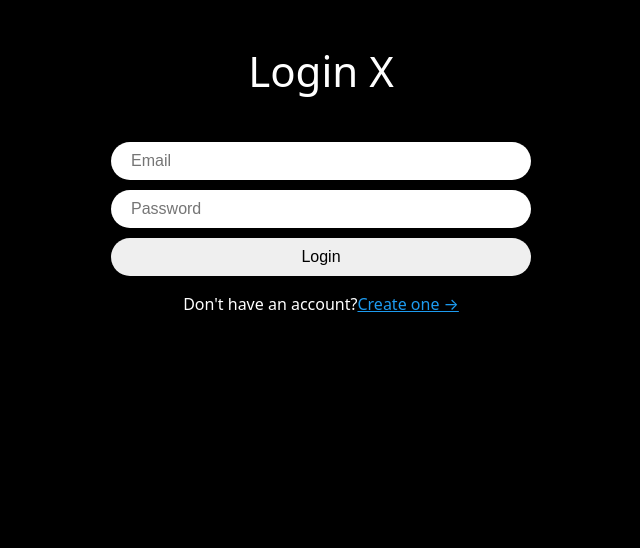
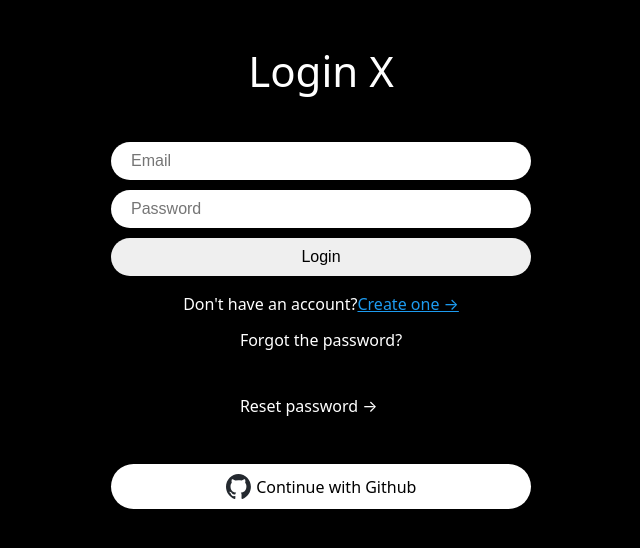
Before and after one commit to racheljeong/new_twitter, a React (Vite) app: page /login in a window 1280 px wide. Shown: the top 548 px of the page, without its empty margins (319-959 px from the left). Built offline with nearby package versions, Linux system fonts and the light colour scheme.

Commit message:
added outlet on Layout and  fetch,upload pic ,data

```diff
--- a/package.json
+++ b/package.json
@@ -13,8 +13,8 @@
     "firebase": "^10.7.2",
     "react": "^18.2.0",
     "react-dom": "^18.2.0",
-    "react-router-dom": "^6.14.2",
-    "styled-components": "^6.0.7",
+    "react-router-dom": "6.4",
+    "styled-components": "^6.1.8",
     "styled-reset": "^4.5.2"
   },
   "devDependencies": {
--- a/src/App.tsx
+++ b/src/App.tsx
@@ -63,6 +63,7 @@ function App() {
   const init = async () => {
     await auth.authStateReady();
     setLoading(false);
+    console.log(`router ::` ,{router});
   };
   useEffect(() => {
     init();
--- a/src/components/auth-components.tsx
+++ b/src/components/auth-components.tsx
@@ -43,3 +43,9 @@ export const Switcher = styled.span`
         color: #1d9bf0;
     }
 `;
+
+export const Button = styled.button`
+    color: #111111;
+    padding: 10px 20px;
+    border-radius: 50px;
+`;
--- /dev/null
+++ b/src/components/github-btn.tsx
@@ -0,0 +1,44 @@
+import { GithubAuthProvider, signInWithPopup } from "firebase/auth";
+import { styled } from "styled-components";
+import { auth } from "../firebase";
+import { useNavigate } from "react-router-dom";
+
+const Button = styled.span`
+  margin-top: 50px;
+  background-color: white;
+  font-weight: 500;
+  width: 100%;
+  color: black;
+  padding: 10px 20px;
+  border-radius: 50px;
+  border: 0;
+  display: flex;
+  gap: 5px;
+  align-items: center;
+  justify-content: center;
+  cursor: pointer;
+`;
+
+const Logo = styled.img`
+  height: 25px;
+`;
+
+export default function GithubButton() {
+  const navigate = useNavigate();
+
+  const onClick = async () => {
+    try {
+      const provider = new GithubAuthProvider();
+      await signInWithPopup(auth, provider);
+      navigate("/");
+    } catch (error) {
+      console.error(error);
+    }
+  };
+  return (
+    <Button onClick={onClick}>
+      <Logo src="/github-logo.svg" />
+      Continue with Github
+    </Button>
+  );
+}
--- a/src/components/layout.tsx
+++ b/src/components/layout.tsx
@@ -1,10 +1,82 @@
-import { Outlet } from "react-router-dom";
+import { Link, Outlet, useNavigate } from "react-router-dom";
+import styled from "styled-components";
+import { auth } from "../firebase";
+
+const Wrapper = styled.div`
+    display: grid;
+    gap: 20px;
+    grid-template-columns: 1fr 4fr;
+    height: 100%;
+    padding: 50px 0px;
+    width: 100%;
+    max-width: 860px;
+`;
+const Menu = styled.div`
+    display: flex;
+    flex-direction: column;
+    align-items: center;
+    gap: 20px;
+`;
+const MenuItem = styled.div`
+    cursor: pointer;
+    display: flex;
+    align-items: center;
+    justify-content: center;
+    border: 2px solid white;
+    height: 50px;
+    width: 50px;
+    border-radius: 50%;
+    svg {
+        width: 30px;
+        fill: white;
+    }
+    /* &.log-out {
+        border-color: tomato;
+        svg {
+        fill: tomato;
+        }
+    } */
+  `;
+
 
 
 export default function Layout() {
+    const navigate = useNavigate();
+    const logOut = async ()=> {
+        const ok = confirm("Do you really want to logout now?");
+        //return boolean
+        if(ok){
+            await auth.signOut();
+            navigate("/login");
+        }
+
+    }
     return (
-        <>
-        <Outlet />
-        </>
+        <Wrapper>
+            <Menu>
+                <Link to="/">
+                <MenuItem>
+                    <svg fill="currentColor" viewBox="0 0 20 20" xmlns="http://www.w3.org/2000/svg" aria-hidden="true">
+                        <path clipRule="evenodd" fillRule="evenodd" d="M9.293 2.293a1 1 0 0 1 1.414 0l7 7A1 1 0 0 1 17 11h-1v6a1 1 0 0 1-1 1h-2a1 1 0 0 1-1-1v-3a1 1 0 0 0-1-1H9a1 1 0 0 0-1 1v3a1 1 0 0 1-1 1H5a1 1 0 0 1-1-1v-6H3a1 1 0 0 1-.707-1.707l7-7Z" />
+                    </svg>
+                </MenuItem>
+                </Link>
+
+                <Link to="/profile">
+                <MenuItem>
+                    <svg fill="none" strokeWidth={1.5} stroke="currentColor" viewBox="0 0 24 24" xmlns="http://www.w3.org/2000/svg" aria-hidden="true">
+                        <path strokeLinecap="round" strokeLinejoin="round" d="M17.982 18.725A7.488 7.488 0 0 0 12 15.75a7.488 7.488 0 0 0-5.982 2.975m11.963 0a9 9 0 1 0-11.963 0m11.963 0A8.966 8.966 0 0 1 12 21a8.966 8.966 0 0 1-5.982-2.275M15 9.75a3 3 0 1 1-6 0 3 3 0 0 1 6 0Z" />
+                    </svg>
+                </MenuItem>
+                </Link>
+
+                <MenuItem onClick={logOut} className="log-out">
+                <svg fill="currentColor" viewBox="0 0 16 16" xmlns="http://www.w3.org/2000/svg" aria-hidden="true">
+                    <path clipRule="evenodd" fillRule="evenodd" d="M14 4.75A2.75 2.75 0 0 0 11.25 2h-3A2.75 2.75 0 0 0 5.5 4.75v.5a.75.75 0 0 0 1.5 0v-.5c0-.69.56-1.25 1.25-1.25h3c.69 0 1.25.56 1.25 1.25v6.5c0 .69-.56 1.25-1.25 1.25h-3c-.69 0-1.25-.56-1.25-1.25v-.5a.75.75 0 0 0-1.5 0v.5A2.75 2.75 0 0 0 8.25 14h3A2.75 2.75 0 0 0 14 11.25v-6.5Zm-9.47.47a.75.75 0 0 0-1.06 0L1.22 7.47a.75.75 0 0 0 0 1.06l2.25 2.25a.75.75 0 1 0 1.06-1.06l-.97-.97h7.19a.75.75 0 0 0 0-1.5H3.56l.97-.97a.75.75 0 0 0 0-1.06Z" />
+                </svg>
+                </MenuItem>
+            </Menu>
+            <Outlet />
+        </Wrapper>
     );
 }
--- /dev/null
+++ b/src/components/post-tweet-form.tsx
@@ -0,0 +1,130 @@
+import { addDoc, collection, updateDoc } from "firebase/firestore";
+import { useState } from "react";
+import { styled } from "styled-components";
+import { auth, db, storage } from "../firebase";
+import { getDownloadURL, ref, uploadBytes } from "firebase/storage";
+
+
+const Form = styled.form`
+  display: flex;
+  flex-direction: column;
+  gap: 10px;
+`;
+
+const TextArea = styled.textarea`
+  border: 2px solid white;
+  padding: 20px;
+  border-radius: 20px;
+  font-size: 16px;
+  color: white;
+  background-color: black;
+  width: 100%;
+  resize: none;
+  font-family: system-ui, -apple-system, BlinkMacSystemFont, "Segoe UI", Roboto,
+    Oxygen, Ubuntu, Cantarell, "Open Sans", "Helvetica Neue", sans-serif;
+  &::placeholder {
+    font-size: 16px;
+  }
+  &:focus {
+    outline: none;
+    border-color: #1d9bf0;
+  }
+`;
+
+const AttachFileButton = styled.label`
+  padding: 10px 0px;
+  color: #1d9bf0;
+  text-align: center;
+  border-radius: 20px;
+  border: 1px solid #1d9bf0;
+  font-size: 14px;
+  font-weight: 600;
+  cursor: pointer;
+`;
+
+const AttachFileInput = styled.input`
+  display: none;
+`;
+
+const SubmitBtn = styled.input`
+  background-color: #1d9bf0;
+  color: white;
+  border: none;
+  padding: 10px 0px;
+  border-radius: 20px;
+  font-size: 16px;
+  cursor: pointer;
+  &:hover,
+  &:active {
+    opacity: 0.9;
+  }
+`;
+
+
+
+export default function PostTweetForm() {
+
+    const [isLoading, isSetLoading] = useState(false);
+    const [tweet, setTweet] = useState("");
+    const [file, setFile] = useState<File|null>(null);
+
+    const onChange = (e :React.ChangeEvent<HTMLTextAreaElement>) => {
+        setTweet(e.target.value);
+    }
+
+    const onFileChange = (e:React.ChangeEvent<HTMLInputElement>) => {
+        //e.target.file
+        const { files } = e?.target;
+        if(files && files.length === 1){
+            setFile(files[0]);
+        }
+    }
+
+    const onSubmit = async (e : React.FormEvent<HTMLFormElement>)=> {
+      e.preventDefault();
+      const user = auth.currentUser;
+      if(!user || isLoading || tweet === "") return;
+
+      try{
+        isSetLoading(true);
+        //firebase SDK 어떤 컬렉션에 어떤 docs를 추가할지
+        const doc = await addDoc(collection(db, "tweets"), {
+          tweet,
+          createdAt: Date.now(),
+          user : user.displayName,
+          userId : user.uid,
+        });
+        //file 첨부여부 확인
+        if(file){
+          //업로드 파일의 폴더명, 파일명 지정 : userId/docId 로 빠르게 crud가능
+          const locationRef = ref(
+            storage,
+            `tweets/${user.uid}-${user.displayName}/${doc.id}`
+            );
+          const result = await uploadBytes(locationRef, file);
+          const url = await getDownloadURL(result.ref); //result의 public URL return
+
+          //업로드할 doc,data를 인자로 넘긴다
+          await updateDoc(doc, {
+            photo : url,
+          });
+        }
+        setTweet("");
+        setFile(null);
+      }catch(e){
+        console.log(e);
+      }finally {
+        isSetLoading(false);
+      }
+
+    }
+
+    return (
+        <Form onSubmit={onSubmit}>
+            <TextArea required rows={5} maxLength={180} value={tweet} onChange={onChange} placeholder="Whassup" />
+            <AttachFileButton htmlFor="file">{file? "Added✅" : "Add"}</AttachFileButton>
+            <AttachFileInput onChange={onFileChange} type="file" id="file" accept="image/*" />
+            <SubmitBtn type="submit" value={isLoading ? "Posting.." : "Post Tweet"}/>
+        </Form>
+    );
+}
--- a/src/components/protected-route.tsx
+++ b/src/components/protected-route.tsx
@@ -11,8 +11,8 @@ export default function ProtectedRoute({children} : {children:React.ReactNode}){
 
     //로그인 확인
     const user = auth.currentUser;  //user || null
-    console.log(user);
-    if(!user){
+    console.log(`user :: `,user);
+    if(user === null){
         return <Navigate to="/login" />
     }
     return children;
--- a/src/firebase.ts
+++ b/src/firebase.ts
@@ -1,5 +1,7 @@
 import { initializeApp } from "firebase/app";
 import { getAuth } from "firebase/auth";
+import { getFirestore } from "firebase/firestore";
+import { getStorage } from "firebase/storage";
 
 // Your web app's Firebase configuration
 const firebaseConfig = {
@@ -16,3 +18,7 @@ const app = initializeApp(firebaseConfig);
 
 //authentication
 export const auth = getAuth(app);
+
+export const storage = getStorage(app);
+
+export const db = getFirestore(app);
--- a/src/routes/create-account.tsx
+++ b/src/routes/create-account.tsx
@@ -4,6 +4,7 @@ import { auth } from "../firebase";
 import { Link, useNavigate } from "react-router-dom";
 import { useState } from "react";
 import { FirebaseError } from "firebase/app";
+import GithubButton from "../components/github-btn";
 
 
 export default function CreateAccount() {
@@ -43,7 +44,7 @@ export default function CreateAccount() {
             await updateProfile(credentials.user, {
                 displayName: name,
             });
-            navigate("/");
+            navigate("/login");
         } catch (e) {
             if(e instanceof FirebaseError){
                 setError(e.message);
@@ -63,8 +64,9 @@ export default function CreateAccount() {
         </Form>
         {error !== "" ? <Error>{error}</Error> : null}
         <Switcher>
-            Already have one?<Link to ="/login">Create one &rarr;</Link>
+            Already have one?<Link to ="/login">Login &rarr;</Link>
         </Switcher>
+        <GithubButton />
     </Wrapper>
     )
 }
--- a/src/routes/home.tsx
+++ b/src/routes/home.tsx
@@ -1,15 +1,17 @@
-import { auth } from "../firebase";
+import styled from "styled-components";
+import PostTweetForm from "../components/post-tweet-form";
 
+const Wrapper = styled.div`
+    background-color: white;
+    height: 100vh;
+`;
 
 export default function Home() {
 
-    //firebase logout
-    const logout = (() => {
-        auth.signOut();
-    })
     return (
-    <h1>Home
-        <button onClick={logout}>Log out</button>
-    </h1>
+        <Wrapper>
+             <PostTweetForm />
+         </Wrapper>
+
     );
 }
--- a/src/routes/login.tsx
+++ b/src/routes/login.tsx
@@ -1,9 +1,10 @@
 import { Link, useNavigate } from "react-router-dom";
 import { useState } from "react";
 import { FirebaseError } from "firebase/app";
-import { signInWithEmailAndPassword } from "firebase/auth";
+import { sendPasswordResetEmail, signInWithEmailAndPassword } from "firebase/auth";
 import { auth } from "../firebase";
-import { Error, Form, Input, Switcher, Title, Wrapper } from "../components/auth-components";
+import { Button, Error, Form, Input, Switcher, Title, Wrapper } from "../components/auth-components";
+import GithubButton from "../components/github-btn";
 
 export default function Login() {
 
@@ -40,6 +41,27 @@ export default function Login() {
             setLoading(false);
         }
     };
+
+    const onSendEmail = (e: React.FormEvent<HTMLFormElement>) => {
+      e.preventDefault();
+      setError("");
+      console.log("clicked");
+      console.log(email);
+      console.log(auth);
+      sendPasswordResetEmail(auth, email)
+        .then(() => {
+          // Password reset email sent!
+          // ..
+
+        })
+        .catch((error) => {
+          if(e instanceof FirebaseError){
+            setError(error.message);
+          }
+        });
+
+    }
+
     return (
     <Wrapper>
         <Title>Login X</Title>
@@ -52,6 +74,10 @@ export default function Login() {
         <Switcher>
             Don't have an account?<Link to ="/create-account">Create one &rarr;</Link>
         </Switcher>
+        <Switcher>
+            Forgot the password?<Form onClick={onSendEmail}>Reset password &rarr;</Form>
+        </Switcher>
+        <GithubButton />
     </Wrapper>
     )
 }
--- a/src/routes/profile.tsx
+++ b/src/routes/profile.tsx
@@ -1,5 +1,5 @@
 
 
 export default function Profile() {
-    return <h1>Profile</h1>
+    return <div><h1>Profile</h1></div>
 }
```
Also changed, not shown: public/github-logo.svg (added), 1 other file (tests, documents, lock files or other folders).
